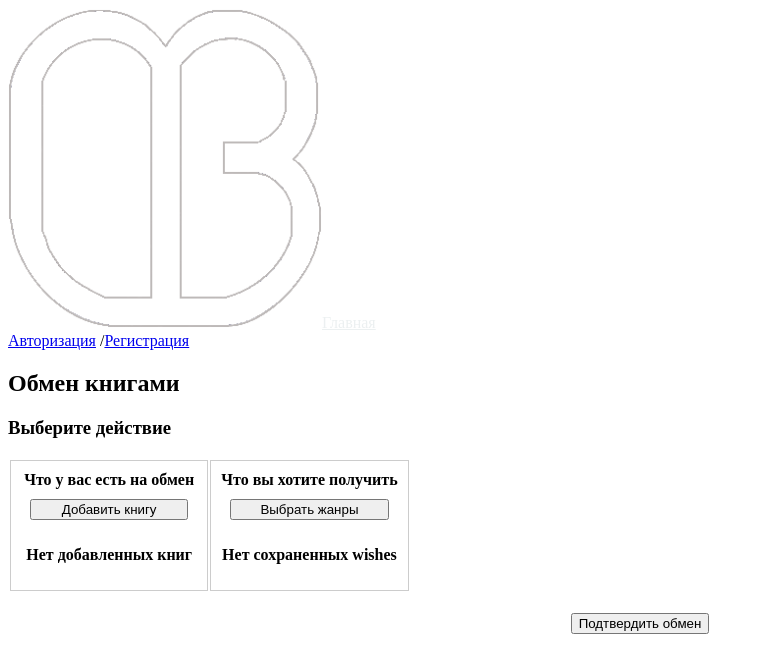
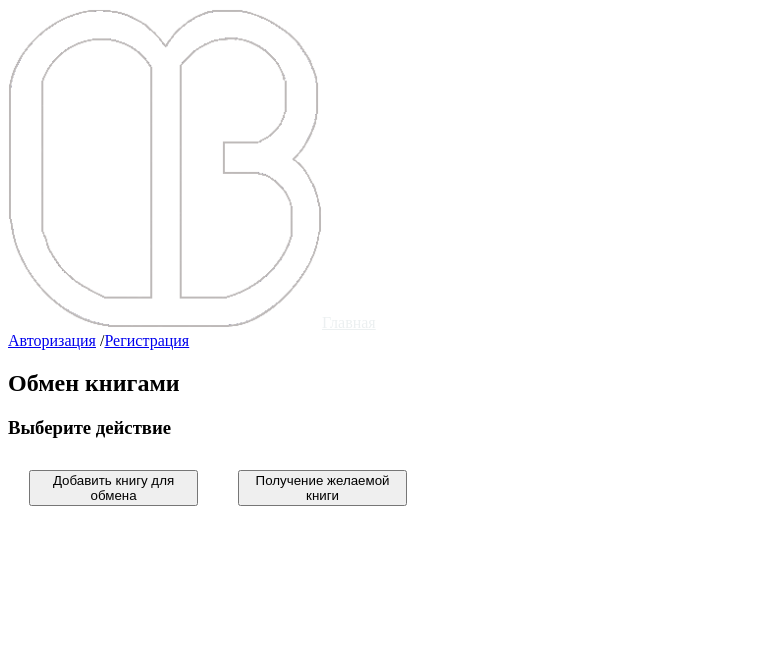
Before and after one commit to New-Folder-4/Slam-Book-front-end, a React (Vite) app in the folder book-exchange-react/: page /start-exchange in a window 1280 px wide. Shown: the top 672 px of the page, without its empty margins (0-764 px from the left). Built offline with nearby package versions, Linux system fonts and the light colour scheme; the HTML template or start-up script is replaced by a standard one.

Commit message:
разделение работы с жанрами в добавлении книг и желаний

```diff
--- a/book-exchange-react/src/components/StartExchange.jsx
+++ b/book-exchange-react/src/components/StartExchange.jsx
@@ -2,25 +2,29 @@ import React, { useState, useEffect } from 'react'
 import axios from 'axios'
 
 function StartExchange() {
-  // Этапы: 1 – Главное окно, 2 – Добавление книги, 3 – Выбор жанров, 4 – Подтверждение выбора
+  // Этапы: 1 – Главное окно, 2 – Добавление автора, 3 – Добавление книги,
+  //        4 – Выбор жанров, 5 – Подтверждение выбора
   const [step, setStep] = useState(1)
   const [errors, setErrors] = useState([])
 
-  // Данные книги (этап 2)
+  // Данные из полей (этап 2,3)
   const [giveTitle, setGiveTitle] = useState('')
   const [giveAuthor, setGiveAuthor] = useState('')
   const [giveYear, setGiveYear] = useState('')
   const [giveISBN, setGiveISBN] = useState('')
 
-  // Сохранённые книги
+  // ID автора, возвращается при создании автора
+  const [authorId, setAuthorId] = useState(null)
+
+  // Сохранённые книги (с реальным bookId от сервера)
   const [savedBooks, setSavedBooks] = useState([])
 
-  // Этап выбора жанров (этап 3)
+  // Этап выбора жанров (этап 4)
   const [searchQuery, setSearchQuery] = useState('')
   const [selectAll, setSelectAll] = useState(false)
   const [selectedGenres, setSelectedGenres] = useState([])
 
-  // Состояние для wishes (GET отключён – нет запроса)
+  // Состояние для wishes (GET отключён)
   const [wishes, setWishes] = useState([])
 
   // Полный список жанров
@@ -200,11 +204,10 @@ function StartExchange() {
     'Интерактивные рассказы': 82
   }
 
-  const mapGenresToIds = (genres) => {
-    return genres.map((g) => genreMapping[g]).filter((id) => id !== undefined)
-  }
+  const mapGenresToIds = (genres) =>
+    genres.map((g) => genreMapping[g]).filter((id) => id !== undefined)
 
-  // -------------- Валидация (строчные функции) --------------
+  // ------ Валидация ввода -------
   const onlyLetters = (e) => {
     if (
       !(
@@ -219,6 +222,7 @@ function StartExchange() {
       e.preventDefault()
     }
   }
+
   const onlyDigits = (e) => {
     if (
       !(
@@ -233,6 +237,7 @@ function StartExchange() {
       e.preventDefault()
     }
   }
+
   const handleISBNKeyDown = (e) => {
     if (
       giveISBN.length >= 13 &&
@@ -250,20 +255,20 @@ function StartExchange() {
     onlyDigits(e)
   }
 
-  // ---------------- Шаг 2: Добавление автора ----------------
+  // ------ Шаг 2: Добавление автора ------
   const handleBookNext1 = async () => {
     const newErrors = []
     if (!giveAuthor.trim()) newErrors.push('Укажите автора книги')
+
     if (newErrors.length > 0) {
       setErrors(newErrors)
       return
     }
 
-
     try {
       const token = localStorage.getItem('token') || ''
 
-      // Разбиваем ФИО автора
+      // Разбиваем ФИО
       const authorParts = giveAuthor.trim().split(' ')
       let authorPayload = {}
       if (authorParts.length > 1) {
@@ -275,7 +280,6 @@ function StartExchange() {
         authorPayload = { firstName: '', lastName: giveAuthor }
       }
 
-      /*
       // Создаём автора
       const authorRes = await axios.post(
         'http://localhost:1934/authors',
@@ -283,17 +287,19 @@ function StartExchange() {
         { headers: { Authorization: `Bearer ${token}` } }
       )
       const authorId = authorRes.data.idAuthor
-      */
+      setAuthorId(authorId)
 
-      // Сброс формы
-
+      // Сброс + переход
       setGiveAuthor('')
+      setErrors([])
       setStep(3)
     } catch (error) {
       console.error('Ошибка при создании автора:', error)
       setErrors([error.message])
     }
   }
+
+  // ------ Шаг 3: Добавление книги ------
   const handleBookNext2 = async () => {
     const newErrors = []
     if (!giveTitle.trim()) newErrors.push('Укажите название книги')
@@ -307,6 +313,7 @@ function StartExchange() {
     if (giveISBN && (giveISBN.length < 10 || giveISBN.length > 13)) {
       newErrors.push('Неверный ISBN (должен быть 10-13 цифр)')
     }
+
     if (newErrors.length > 0) {
       setErrors(newErrors)
       return
@@ -315,30 +322,31 @@ function StartExchange() {
     try {
       const token = localStorage.getItem('token') || ''
 
-       //Создаём книгу
+      // Создаём книгу (связь с authorId)
       const bookPayload = {
-        idBookLiterary: 0,
-        //idAuthor: authorId,
-        firstName: giveTitle,
-        lastName: giveAuthor
+        bookName: giveTitle,
+        idAuthor: authorId
       }
+      const bookRes = await axios.post(
+        'http://localhost:1934/books',
+        bookPayload,
+        { headers: { Authorization: `Bearer ${token}` } }
+      )
+      const bookId = bookRes.data.idBookLiterary
 
-      //const bookRes = await axios.post(
-      //  'http://localhost:1934/books',
-      //  bookPayload,
-      //  { headers: { Authorization: `Bearer ${token}` } }
-      //)
-      //const bookId = bookRes.data.idBookLiterary
-
-       //Сохраняем книгу в массив
+      // Сохранение данных на фронте
       setSavedBooks((prev) => [
         ...prev,
         {
-              title: giveTitle, author: giveAuthor, year: giveYear, isbn: giveISBN//, bookId
+          title: giveTitle,
+          author: giveAuthor,
+          year: giveYear,
+          isbn: giveISBN,
+          bookId: bookId
         }
       ])
 
-      // Сброс формы
+      // Сброс + шаг 4
       setGiveTitle('')
       setGiveYear('')
       setGiveISBN('')
@@ -349,6 +357,7 @@ function StartExchange() {
       setErrors([error.message])
     }
   }
+
   const handleBookBack = () => {
     setGiveTitle('')
     setGiveAuthor('')
@@ -358,7 +367,7 @@ function StartExchange() {
     setStep(1)
   }
 
-  // ---------------- Шаг 3: Выбор жанров ----------------
+  // ------ Шаг 4: Выбор жанров ------
   const handleGenreChange = (checked, genre) => {
     if (checked) {
       setSelectedGenres((prev) => {
@@ -374,6 +383,7 @@ function StartExchange() {
       })
     }
   }
+
   const toggleSelectAll = (checked) => {
     setSelectAll(checked)
     if (checked) {
@@ -382,14 +392,20 @@ function StartExchange() {
       setSelectedGenres([])
     }
   }
+
   const handleGenreNext = () => {
     if (selectedGenres.length === 0) {
       setErrors(['Пожалуйста, выберите хотя бы один жанр.'])
       return
     }
     setErrors([])
+    if (step == 4) {
       setStep(5)
+    } else if (step == 6) {
+      setStep(7)
     }
+  }
+
   const handleBack = () => {
     setErrors([])
     if (step === 4) {
@@ -402,49 +418,64 @@ function StartExchange() {
     }
   }
 
-  // ---------------- Шаг 4: Подтверждение обмена ----------------
+  const handleBackWishes = () => {
+    if (step == 6) {
+      setErrors([])
+      setSelectedGenres([])
+      setSearchQuery('')
+      setSelectAll(false)
+      setStep(1)
+    } else if (step == 7) {
+      setStep(6)
+    }
+  }
+
+  // ------ Шаг 5: Подтверждение обмена ------
   const handleConfirmExchange = async () => {
     try {
       const token = localStorage.getItem('token') || ''
-      const now = new Date().toISOString().replace(/\.\d{3}Z$/, 'Z')
 
-      // Создаём offers для каждой сохранённой книги
+      // 1) Создаём offers для каждой книги
+      // yearPublishing = int (parseInt(...)), status = "active"
+      if (step == 3) {
         for (const book of savedBooks) {
           const offerPayload = {
             bookLiteraryId: book.bookId,
             isbn: book.isbn,
-          yearPublishing: new Date(parseInt(book.year, 10), 0, 1).toISOString(),
-          status: 'ACTIVE',
+            yearPublishing: parseInt(book.year, 10), // int
+            status: 'active',
             categoryIds: mapGenresToIds(selectedGenres)
           }
           await axios.post('http://localhost:1934/offers', offerPayload, {
             headers: { Authorization: `Bearer ${token}` }
           })
         }
-
-      // Формируем объект для wish
+        alert('Книга сохранена и данные отправлены на сервер!')
+        setSavedBooks([])
+        setSelectedGenres([])
+        setStep(1)
+      } else if (step == 7) {
+        // 2) Создаём wish
+        // Только status, categoryIds (createAt и updateAt убрали)
         const wishPayload = {
           status: 'active',
-        createAt: now,
-        updateAt: now,
           categoryIds: mapGenresToIds(selectedGenres)
         }
         await axios.post('http://localhost:1934/wishes/v2', wishPayload, {
           headers: { Authorization: `Bearer ${token}` }
         })
 
-      alert('Обмен успешно подтвержден и данные отправлены на сервер!')
-
-      setSavedBooks([])
+        alert('Желание подтверждено и данные отправлены на сервер!')
         setSelectedGenres([])
         setStep(1)
+      }
     } catch (error) {
       console.error('Ошибка при подтверждении обмена:', error)
       setErrors([error.message])
     }
   }
 
-  // ---------------- RENDER ----------------
+  // ------ Отрисовка ------
   return (
     <div className="profile-page page-fade-in">
       <h2>Обмен книгами</h2>
@@ -452,89 +483,45 @@ function StartExchange() {
       {step === 1 && (
         <div className="step-content">
           <h3>Выберите действие</h3>
-          <table className="exchange-table">
+          <table className="exchange-table" st>
             <thead>
               <tr>
-                <th style={{ width: '50%', border: '1px solid #ccc', textAlign: 'center', padding: '10px' }}>
-                  <div style={{ marginBottom: '10px', fontWeight: 'bold' }}>
-                    Что у вас есть на обмен
-                  </div>
+                <th
+                  style={{
+                    width: '50%',
+                    border: 'none',
+                    textAlign: 'center',
+                    padding: '10px'
+                  }}
+                >
                   <button
                     onClick={() => setStep(2)}
                     style={{ width: '90%', marginBottom: '10px' }}
                   >
-                    Добавить книгу
+                    Добавить книгу для обмена
                   </button>
-                  {savedBooks.length === 0 ? (
-                    <p>Нет добавленных книг</p>
-                  ) : (
-                    savedBooks.map((book, index) => {
-                      const bgColor = index % 2 === 0 ? '#f7f7f7' : '#ededed'
-                      return (
-                        <div
-                          key={index}
+
+                </th>
+                <th
                   style={{
-                            marginBottom: '5px',
-                            padding: '5px',
-                            backgroundColor: bgColor
+                    width: '50%',
+                    border: 'none',
+                    textAlign: 'center',
+                    padding: '10px'
                   }}
                 >
-                          {book.title} ({book.year})
-                          {book.isbn ? ` (ISBN: ${book.isbn})` : ''}
-                        </div>
-                      )
-                    })
-                  )}
-                </th>
-                <th style={{ width: '50%', border: '1px solid #ccc', textAlign: 'center', padding: '10px' }}>
-                  <div style={{ marginBottom: '10px', fontWeight: 'bold' }}>
-                    Что вы хотите получить
-                  </div>
                   <button
-                    onClick={() => setStep(4)}
+                    onClick={() => setStep(6)}
                     style={{ width: '90%', marginBottom: '10px' }}
                   >
-                    Выбрать жанры
+                    Получение желаемой книги
                   </button>
-                  {wishes.length === 0 ? (
-                    <p>Нет сохраненных wishes</p>
-                  ) : (
-                    wishes.map((wish, index) => {
-                      const bgColor = index % 2 === 0 ? '#f7f7f7' : '#ededed'
-                      return (
-                        <div
-                          key={wish.id || index}
-                          style={{
-                            marginBottom: '5px',
-                            padding: '5px',
-                            backgroundColor: bgColor
-                          }}
-                        >
-                          <div>Статус: {wish.status}</div>
-                          <div>Создано: {wish.createAt}</div>
-                          <div>Обновлено: {wish.updateAt}</div>
-                          <div>
-                            Жанры:{' '}
-                            {wish.categoryIds
-                              .map((id) =>
-                                Object.keys(genreMapping).find(
-                                  (genreName) => genreMapping[genreName] === id
-                                )
-                              )
-                              .join(', ')}
-                          </div>
-                        </div>
-                      )
-                    })
-                  )}
+
                 </th>
               </tr>
             </thead>
           </table>
 
-          <div style={{ marginTop: '20px', textAlign: 'center' }}>
-            <button onClick={handleConfirmExchange}>Подтвердить обмен</button>
-          </div>
         </div>
       )}
 
@@ -542,7 +529,8 @@ function StartExchange() {
         <div className="step-content">
           <h3>Этап 1: Добавить автора</h3>
           <div className="form-group">
-            <h3>Введите данные об авторе</h3><br></br>
+            <h3>Введите данные об авторе</h3>
+            <br />
             <label>Имя и фамилия через пробел:</label>
             <input
               type="text"
@@ -553,7 +541,6 @@ function StartExchange() {
               title="Только буквы, пробелы и дефисы"
               onKeyDown={onlyLetters}
             />
-
           </div>
           <div
             className="step-navigation"
@@ -561,7 +548,7 @@ function StartExchange() {
               display: 'flex',
               flexDirection: 'row',
               justifyContent: 'center',
-                          gap: '10px', // Промежуток между кнопками
+              gap: '10px'
             }}
           >
             <button onClick={handleBookBack}>Назад</button>
@@ -614,11 +601,11 @@ function StartExchange() {
               display: 'flex',
               flexDirection: 'row',
               justifyContent: 'center',
-                          gap: '10px', // Промежуток между кнопками
+              gap: '10px'
             }}
           >
             <button onClick={handleBookBack}>Назад</button>
-            <button onClick={handleBookNext2}>Далее</button>
+            <button onClick={handleBookNext2}>Добавить книгу</button>
           </div>
         </div>
       )}
@@ -626,6 +613,92 @@ function StartExchange() {
       {step === 4 && (
         <div className="step-content">
           <h3>Этап 3: Выбор жанров</h3>
+          <p>Отметьте жанры, к которым относится ваша книга:</p>
+          <div style={{ marginBottom: '10px' }}>
+            <input
+              type="text"
+              value={searchQuery}
+              onChange={(e) => {
+                setSearchQuery(e.target.value)
+                setSelectAll(false)
+                setSelectedGenres((prev) =>
+                  prev.filter((g) =>
+                    g.toLowerCase().includes(e.target.value.toLowerCase())
+                  )
+                )
+              }}
+              placeholder="Поиск по жанрам..."
+              style={{ width: '90%' }}
+            />
+          </div>
+          <div style={{ marginBottom: '10px' }}>
+            <label>
+              <input
+                type="checkbox"
+                checked={selectAll}
+                onChange={(e) => toggleSelectAll(e.target.checked)}
+              />{' '}
+              Выбрать все
+            </label>
+          </div>
+          <div
+            style={{
+              maxHeight: '150px',
+              overflowY: 'auto',
+              border: '1px solid #ccc',
+              borderRadius: '4px',
+              padding: '10px'
+            }}
+          >
+            {filteredGenres.map((genre) => (
+              <div key={genre} style={{ marginBottom: '5px' }}>
+                <label>
+                  <input
+                    type="checkbox"
+                    checked={selectedGenres.includes(genre)}
+                    onChange={(e) => handleGenreChange(e.target.checked, genre)}
+                  />{' '}
+                  {genre}
+                </label>
+              </div>
+            ))}
+          </div>
+          <div
+            className="step-navigation"
+            style={{
+              display: 'flex',
+              flexDirection: 'row',
+              justifyContent: 'center',
+              gap: '10px'
+            }}
+          >
+            <button onClick={handleBack}>Назад</button>
+            <button onClick={handleGenreNext}>Далее</button>
+          </div>
+        </div>
+      )}
+
+      {step === 5 && (
+        <div className="step-content">
+          <h3>Этап 4: Подтверждение выбора</h3>
+          <p>Вы выбрали следующие жанры:</p>
+          <ul style={{ marginBottom: '20px', listStyleType: 'none' }}>
+            {selectedGenres.map((genre, index) => (
+              <li key={index}>{genre}</li>
+            ))}
+          </ul>
+          <div>
+            <button onClick={handleBack} style={{ marginRight: '10px' }}>
+              Назад
+            </button>
+            <button onClick={handleConfirmExchange}>Подтвердить добавление книги</button>
+          </div>
+        </div>
+      )}
+
+      {step === 6 && (
+        <div className="step-content">
+          <h3>Этап 1: Выбор жанров</h3>
           <p>Отметьте жанры, которые вы хотите получить:</p>
           <div style={{ marginBottom: '10px' }}>
             <input
@@ -669,9 +742,7 @@ function StartExchange() {
                   <input
                     type="checkbox"
                     checked={selectedGenres.includes(genre)}
-                    onChange={(e) =>
-                      handleGenreChange(e.target.checked, genre)
-                    }
+                    onChange={(e) => handleGenreChange(e.target.checked, genre)}
                   />{' '}
                   {genre}
                 </label>
@@ -684,18 +755,18 @@ function StartExchange() {
               display: 'flex',
               flexDirection: 'row',
               justifyContent: 'center',
-                          gap: '10px', // Промежуток между кнопками
+              gap: '10px'
             }}
           >
-            <button onClick={handleBack}>Назад</button>
+            <button onClick={handleBackWishes}>Назад</button>
             <button onClick={handleGenreNext}>Далее</button>
           </div>
         </div>
       )}
 
-      {step === 5 && (
+      {step === 7 && (
         <div className="step-content">
-          <h3>Скрин 4: Подтверждение выбора</h3>
+          <h3>Этап 2: Подтверждение выбора</h3>
           <p>Вы выбрали следующие жанры:</p>
           <ul style={{ marginBottom: '20px', listStyleType: 'none' }}>
             {selectedGenres.map((genre, index) => (
@@ -703,12 +774,10 @@ function StartExchange() {
             ))}
           </ul>
           <div>
-            <button onClick={handleBack} style={{ marginRight: '10px' }}>
+            <button onClick={handleBackWishes} style={{ marginRight: '10px' }}>
               Назад
             </button>
-            <button onClick={handleConfirmExchange}>
-              Подтвердить обмен
-            </button>
+            <button onClick={handleConfirmExchange}>Подтвердить желание</button>
           </div>
         </div>
       )}
```
Lines whose indentation alone changed are shown as unchanged.
